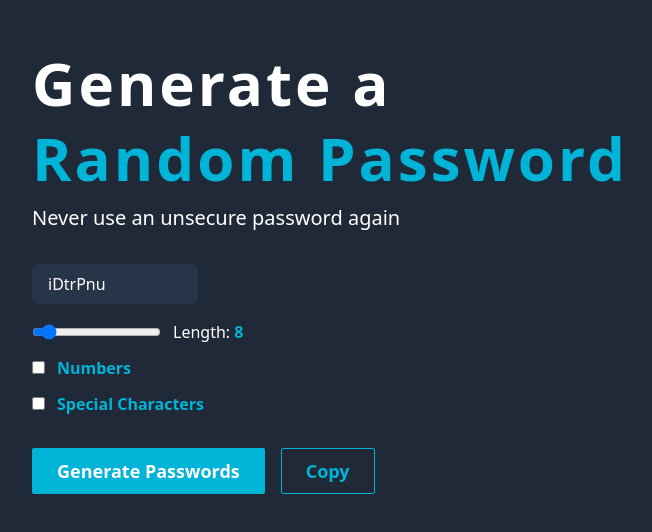
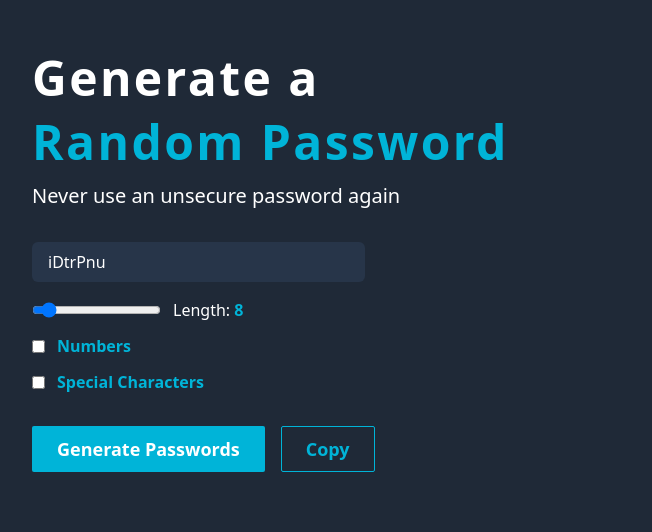
Before and after one commit to Creative-mindset21/password-generator-react.js, a React (Vite) app: page / in a window 1280 px wide. Shown: the part 194-726 px from the top of the page, without its empty margins (192-844 px from the left). Built offline with nearby package versions, Linux system fonts and the light colour scheme.

Commit message:
updated the ui interface

```diff
--- a/src/components/Header.tsx
+++ b/src/components/Header.tsx
@@ -3,12 +3,12 @@ import React from "react";
 const Header = () => {
   return (
     <header className="text-white mb-8">
-      <h1 className="text-3xl md:text-6xl font-bold md:font-extrabold mb-4 md:mb-2 leading-tight md:leading-[4.68rem] tracking-wider">
+      <h1 className="text-3xl lg:text-5xl font-bold lg:font-extrabold mb-4 lg:mb-2 leading-tight lg:leading-[4rem] tracking-wider">
         Generate a <br />
         <span className="text-[#00b4d8]">Random Password</span>
       </h1>
 
-      <p className="text-lg md:text-xl">Never use an unsecure password again</p>
+      <p className="text-lg lg:text-xl">Never use an unsecure password again</p>
     </header>
   );
 };
--- a/src/components/Password.tsx
+++ b/src/components/Password.tsx
@@ -57,7 +57,7 @@ const Password = () => {
           type="text"
           name="password"
           value={password}
-          className="bg-[#273549] py-2 px-4 rounded-md text-white cursor-pointer w-[80%] md:w-[20%]"
+          className="bg-[#273549] py-2 px-4 rounded-md text-white cursor-pointer w-[80%] lg:w-[40%]"
           readOnly
         />
 
```
